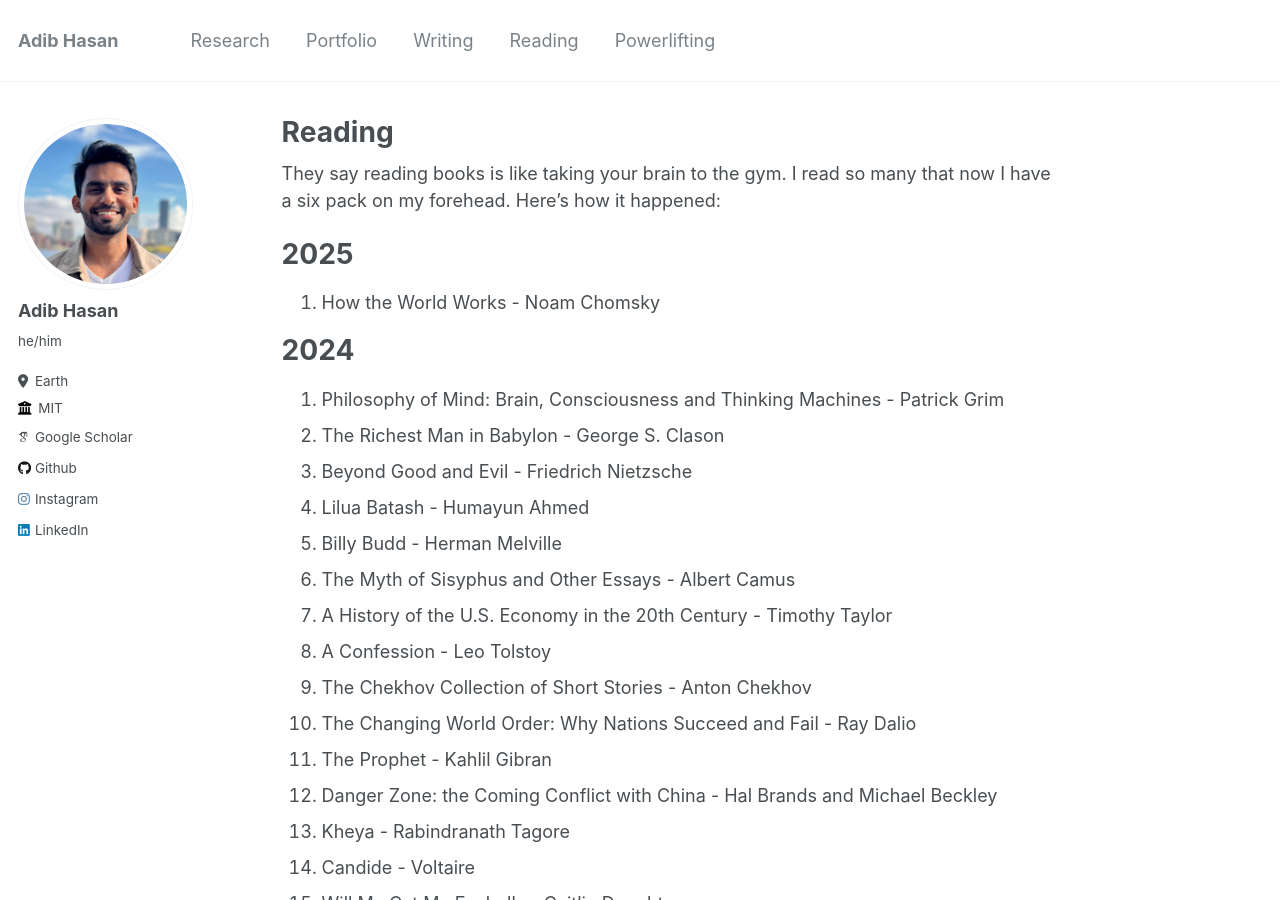
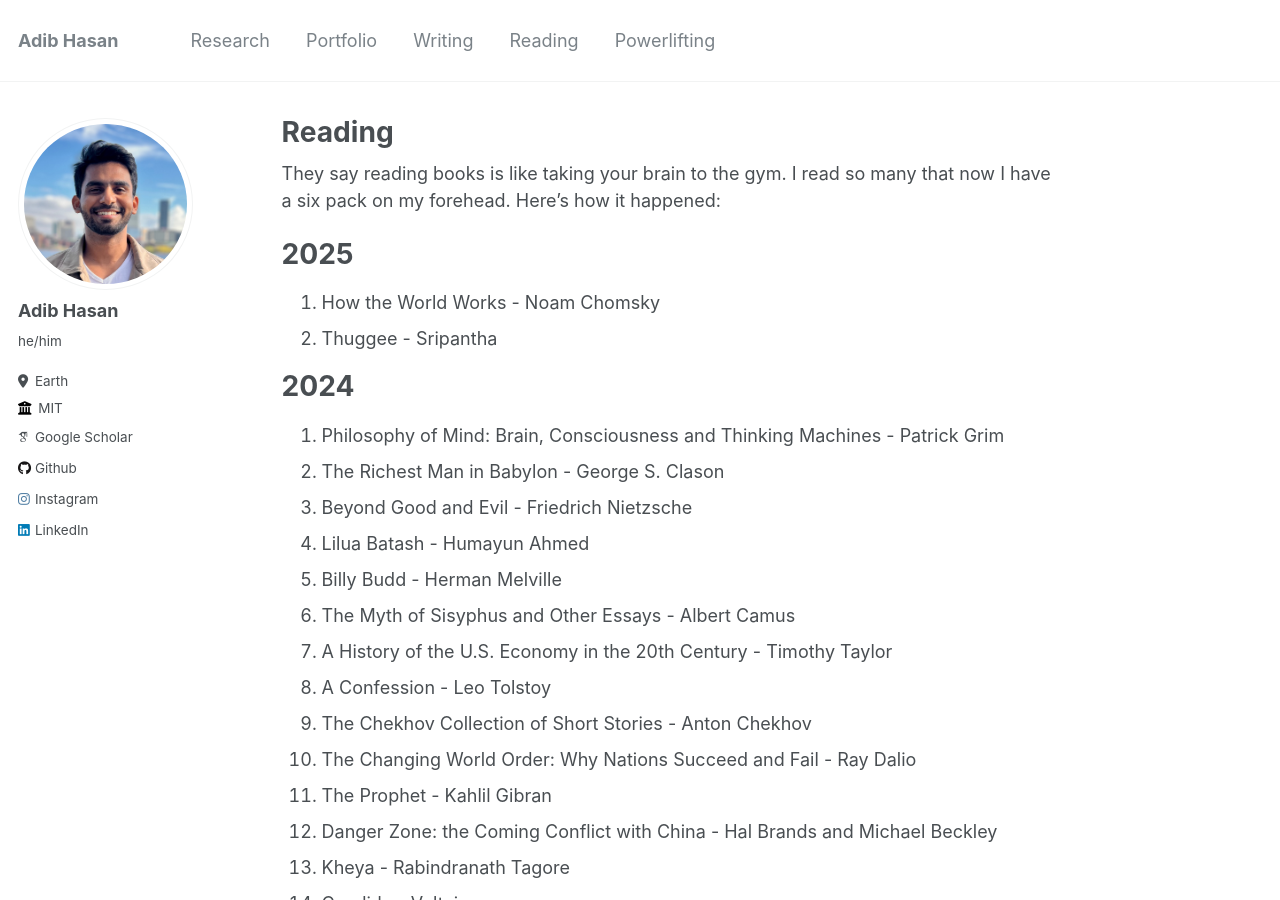
Before and after one commit to Neehan/neehan.github.io, a Jekyll site: the page built from _pages/reading.md, in a window 1280 px wide and 900 px high. Built offline with Jekyll 4.4.1, drawn with Linux system fonts in a browser that asks for light colours; some web fonts are replaced.

Commit message:
Update reading.md

```diff
--- a/_pages/reading.md
+++ b/_pages/reading.md
@@ -7,6 +7,7 @@ They say reading books is like taking your brain to the gym. I read so many that
 
 # 2025
 1. How the World Works - Noam Chomsky
+2. Thuggee - Sripantha
 
 # 2024
 1. Philosophy of Mind: Brain, Consciousness and Thinking Machines - Patrick Grim
```
